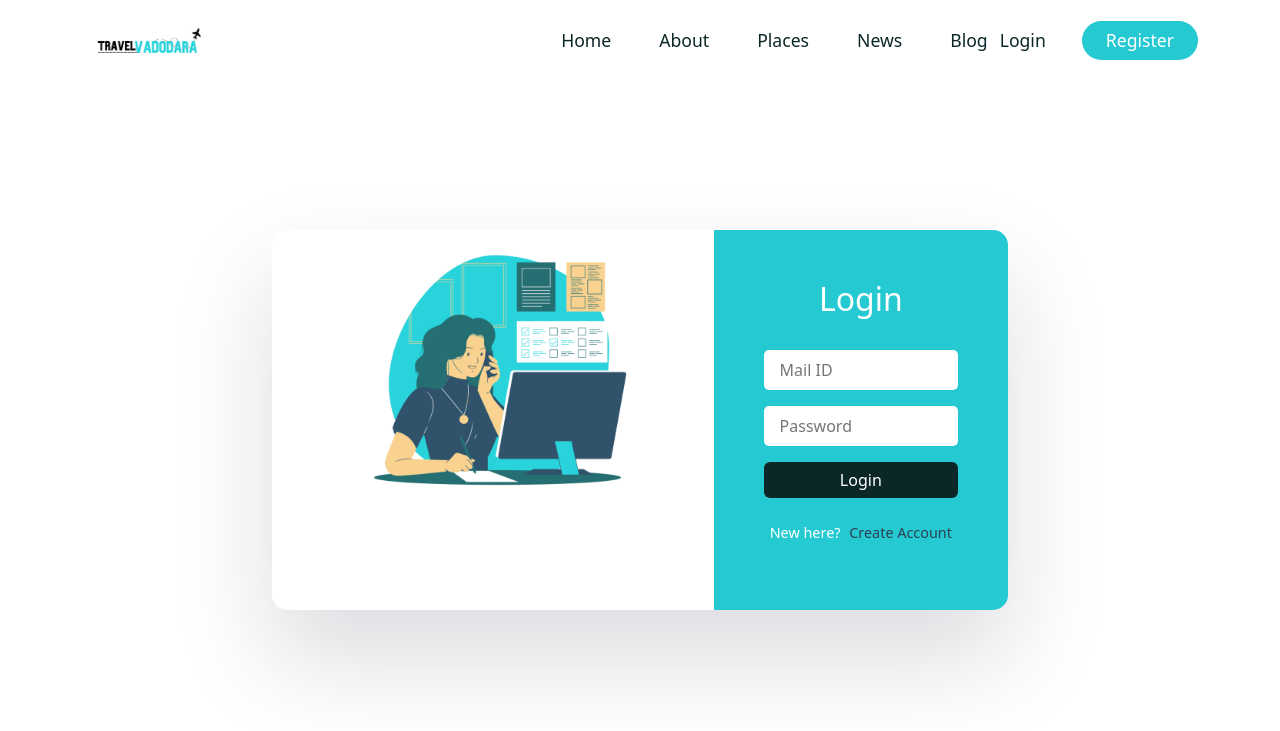
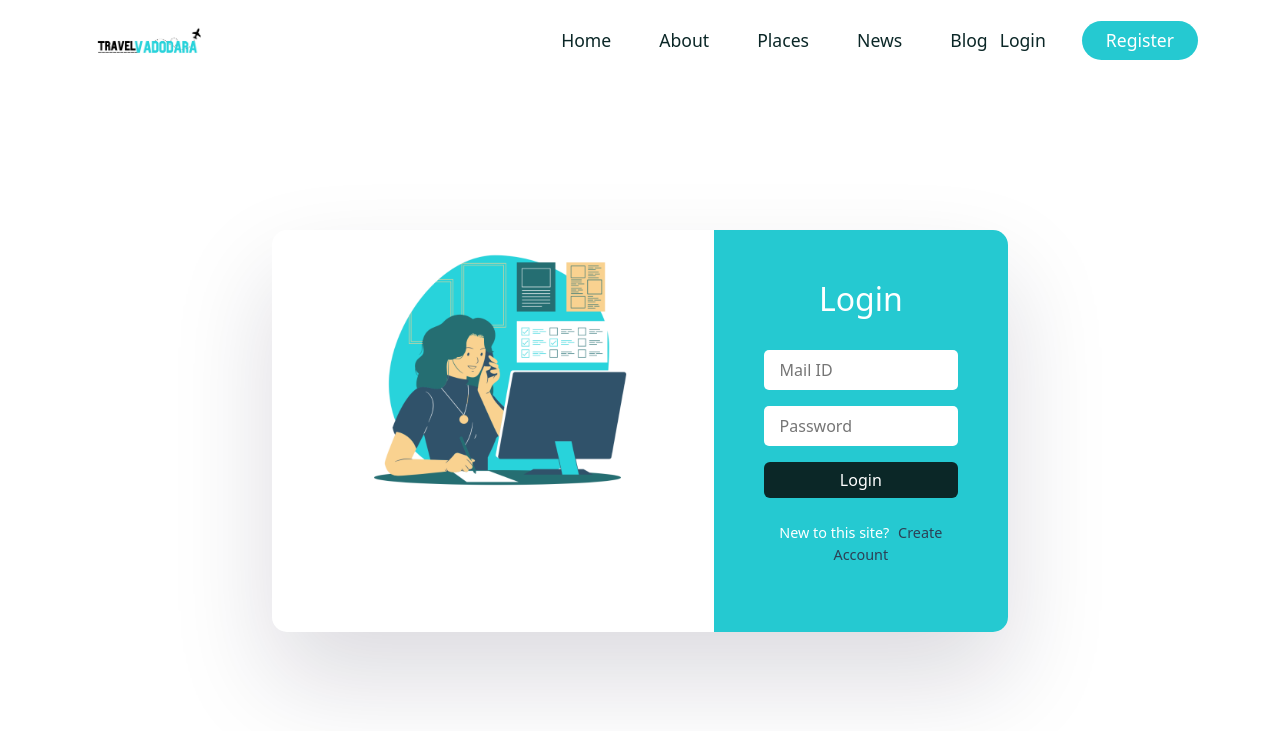
Before and after one commit to adarsh-jha1611/Frontend--TV, a React (Create React App) app: page /login in a window 1280 px wide. Shown: the top 731 px of the page. Built offline with nearby package versions, Linux system fonts and the light colour scheme; a web font is replaced by a local one.

Commit message:
Update Login.jsx
login changes

```diff
--- a/src/pages/Login.jsx
+++ b/src/pages/Login.jsx
@@ -71,7 +71,7 @@ const navigate= useNavigate()
                   <input type='password' placeholder='Password' required id='password' onChange={handleChange}/>
                 </FormGroup>
                 <Button className='btn secondary__btn auth__btn' type='submit'>Login</Button>
-                <p>New here? <Link to='/register'>Create Account</Link></p>
+                <p>New to this site? <Link to='/register'>Create Account</Link></p>
               </Form>
 
 
```
